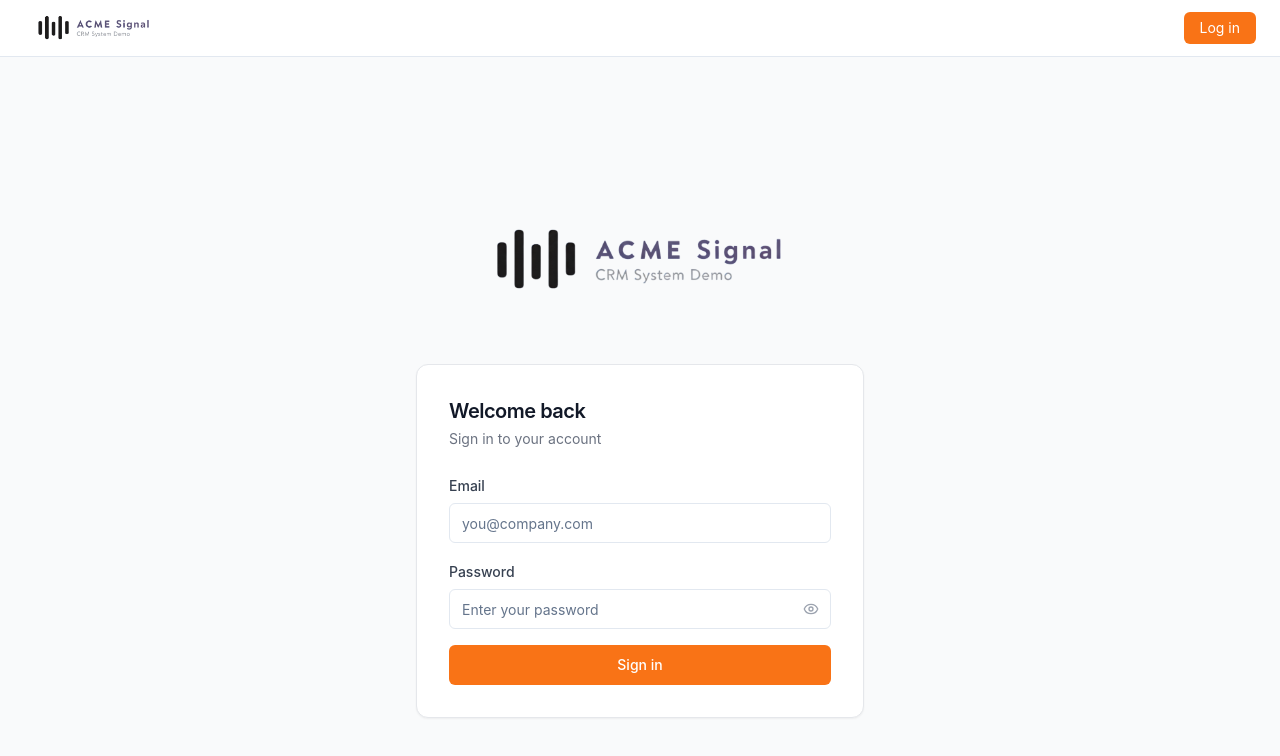
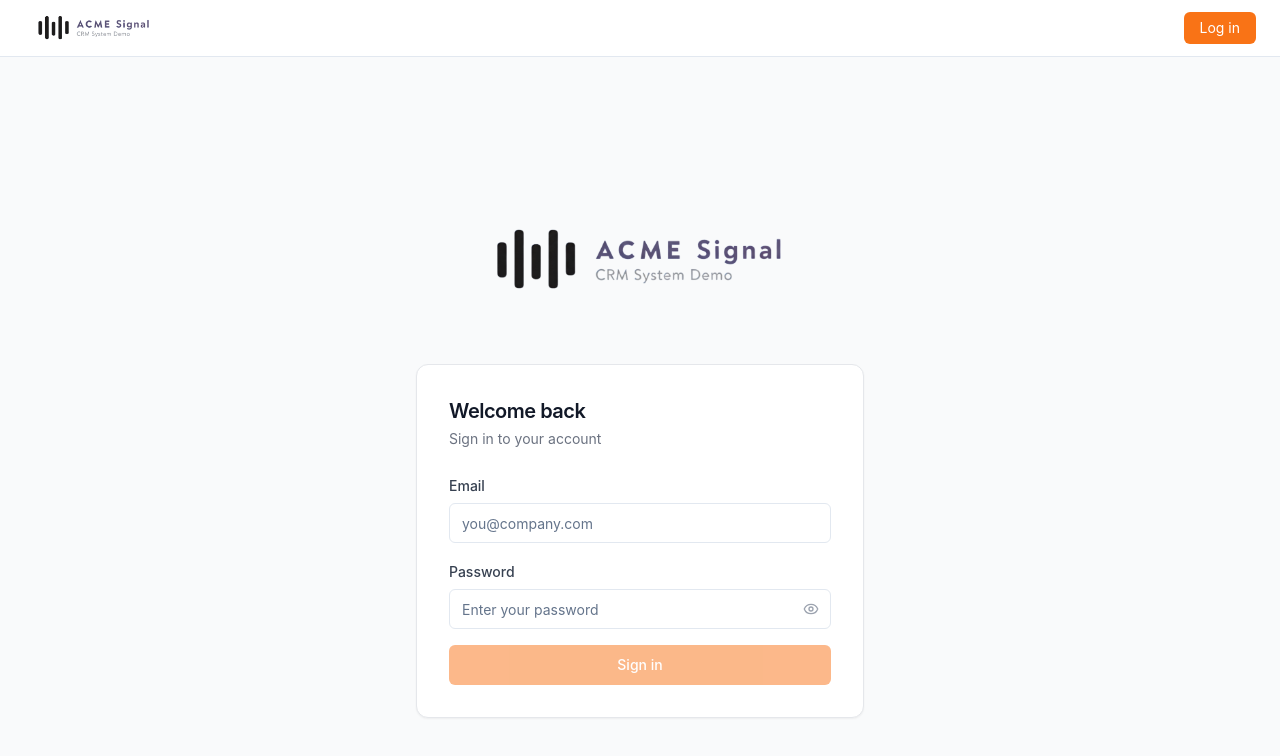
Before and after one commit to QAdottech/acme-signal, a Next.js app: page /login in a window 1280 px wide. Shown: the top 756 px of the page. Built offline with nearby package versions, Linux system fonts and the light colour scheme.

Commit message:
fix(login): disable sign-in until form is valid

```diff
--- a/app/login/login-client.tsx
+++ b/app/login/login-client.tsx
@@ -18,19 +18,23 @@ export function LoginForm() {
   const searchParams = useSearchParams();
   const { login } = useAuth();
 
+  const emailTrimmed = email.trim();
+  const canSubmit =
+    emailTrimmed.length > 0 &&
+    emailTrimmed.includes("@") &&
+    password.length >= 8;
+
   const handleSubmit = (e: React.FormEvent) => {
     e.preventDefault();
     setError("");
 
-    // Validate password length
     if (password.length < 8) {
       setError("Password must be at least 8 characters long");
       return;
     }
 
-    const success = login(email, password);
+    const success = login(emailTrimmed, password);
     if (success) {
-      // Redirect to the page they were trying to access, or home
       const from = searchParams.get("from") || "/";
       router.push(from);
     } else {
@@ -65,8 +69,12 @@ export function LoginForm() {
             <Input
               id="email"
               type="email"
+              autoComplete="email"
               value={email}
-              onChange={(e) => setEmail(e.target.value)}
+              onChange={(e) => {
+                setEmail(e.target.value);
+                if (error) setError("");
+              }}
               required
               className="mt-1.5 focus-visible:ring-1 focus-visible:ring-orange-500 focus-visible:ring-offset-0"
               placeholder="you@company.com"
@@ -83,8 +91,12 @@ export function LoginForm() {
               <Input
                 id="password"
                 type={showPassword ? "text" : "password"}
+                autoComplete="current-password"
                 value={password}
-                onChange={(e) => setPassword(e.target.value)}
+                onChange={(e) => {
+                  setPassword(e.target.value);
+                  if (error) setError("");
+                }}
                 required
                 minLength={8}
                 className="pr-10 focus-visible:ring-1 focus-visible:ring-orange-500 focus-visible:ring-offset-0"
@@ -105,11 +117,17 @@ export function LoginForm() {
             </div>
           </div>
           {error && (
-            <p className="text-red-500 dark:text-red-400 text-sm">{error}</p>
+            <p
+              role="alert"
+              className="text-red-500 dark:text-red-400 text-sm"
+            >
+              {error}
+            </p>
           )}
           <Button
             type="submit"
-            className="w-full bg-orange-500 hover:bg-orange-600 text-white"
+            disabled={!canSubmit}
+            className="w-full bg-orange-500 hover:bg-orange-600 text-white disabled:opacity-50 disabled:pointer-events-none"
           >
             Sign in
           </Button>
```
